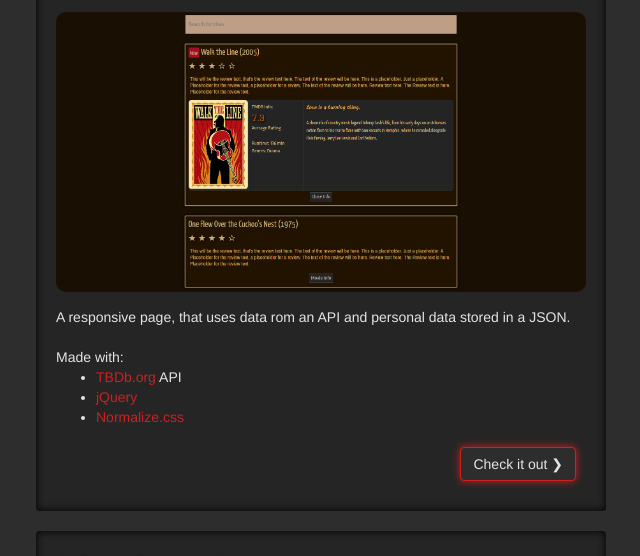
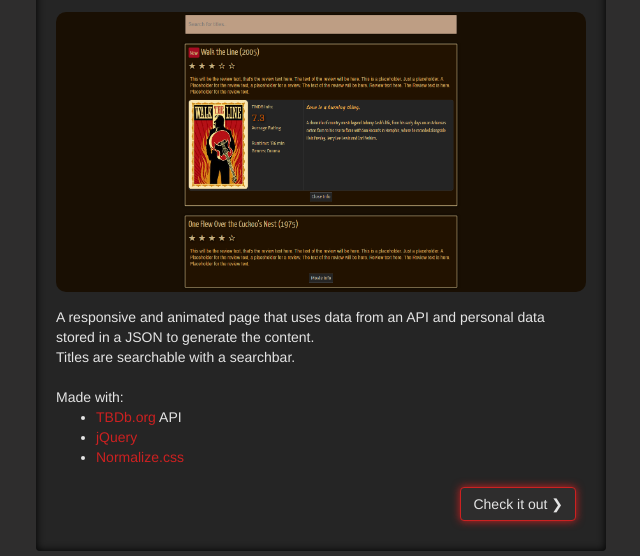
Before and after one commit to mcodebox/mcodebox.github.io, a plain HTML site: page index.html in a window 1280 px wide. Shown: the part 241-797 px from the top of the page, without its empty margins (319-959 px from the left). Drawn offline with Linux system fonts and the light colour scheme.

Commit message:
description changes

```diff
--- a/index.html
+++ b/index.html
@@ -34,7 +34,9 @@
       <div class="contbox col-xs-12 col-md-6">
         <h1>Movie Review Page</h1>
         <img class="roundimage" src="img/movrev_.png">
-        A responsive page, that uses data rom an API and personal data stored in a JSON.<br><br>
+        A responsive and animated page that uses data from an API and personal data stored in a JSON to generate the content.<br>
+        Titles are searchable with a searchbar.
+        <br><br>
         Made with:
         <ul>
           <li><a href="https://www.themoviedb.org/">TBDb.org</a> API</li>
@@ -138,7 +140,7 @@
         <h4 class="modal-title" id="myModalLabel">Contact</h4>
       </div>
       <div class="modal-body">
-        You can contact me here.
+        You can contact me here: <br>
         <img src="img/temp.png" alt="">
         (Temporary.)
       </div>
```
